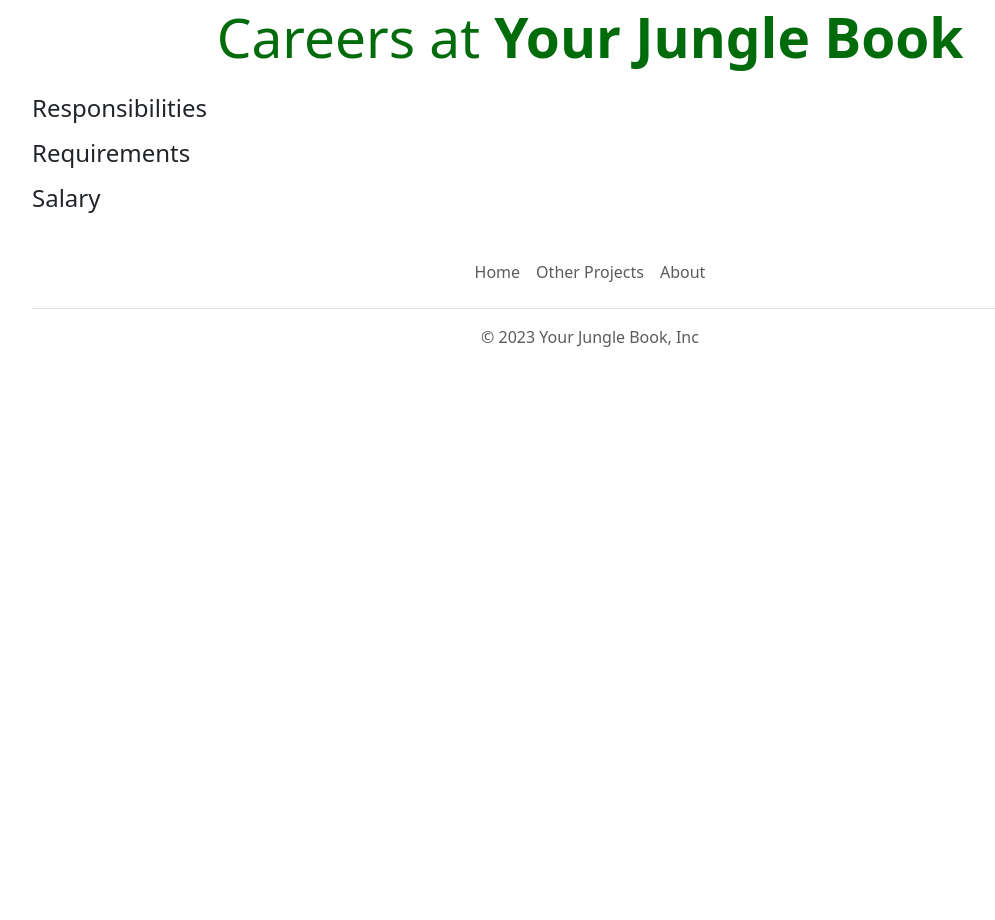
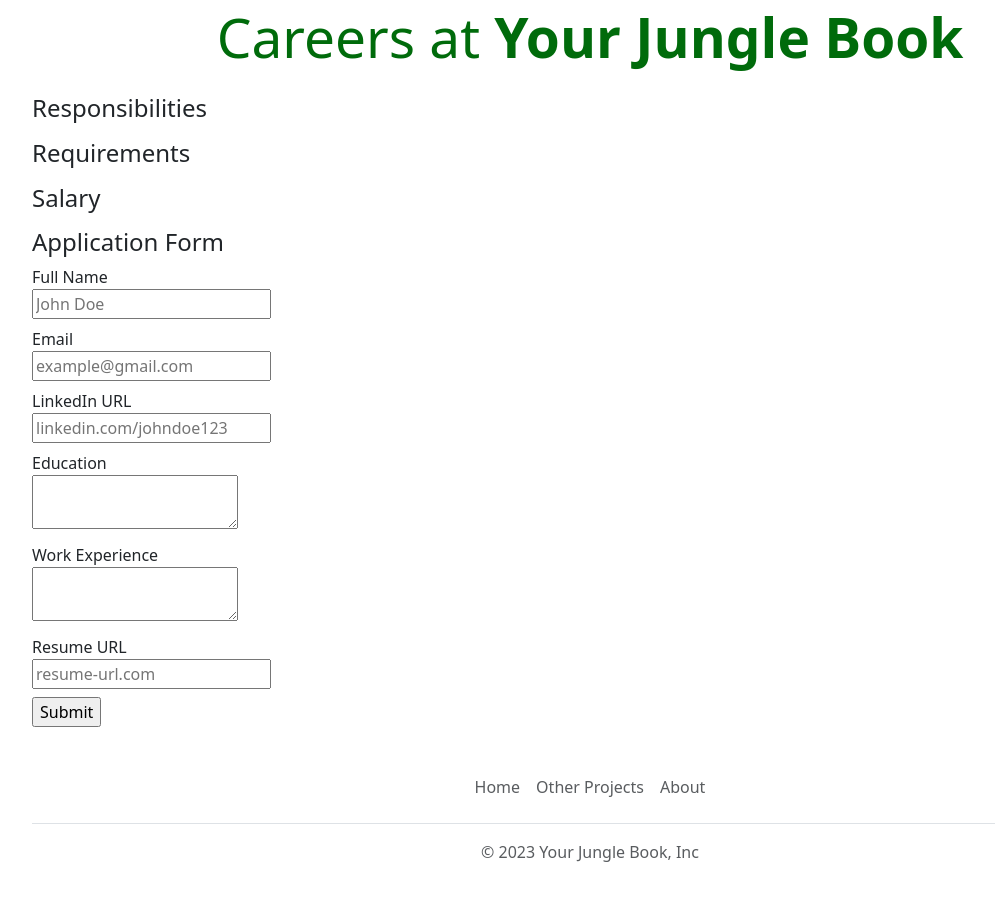
Before and after one commit to rep-pierce/jovian-careers-website-v2, a Flask app: template templates/jobpage.html in a window 1280 px wide. Shown: the part 420-1340 px from the top of the page, without its empty margins (50-1045 px from the left). Before the commit the page ends 767 px from the top, so only its background shows below. Run offline with Flask 3, Linux system fonts and the light colour scheme; the template is opened without the code that fills it, so the values that code supplies are empty.

Commit message:
created submitted app page with dynamic info

```diff
--- a/app.py
+++ b/app.py
@@ -1,36 +1,7 @@
-from flask import Flask, render_template, jsonify
+from flask import Flask, render_template, jsonify, request
 from database import load_jobs_from_db, load_job_from_db
 
 app = Flask(__name__)
-
-# JOBS = [
-#     {
-#         'id': 1,
-#         'title': 'Data Analyst',
-#         'location': 'Bengaluru, India',
-#         'salary': 'USD 70,000'
-#     },
-#     {
-#         'id': 2,
-#         'title': 'Front-end Engineer',
-#         'location': 'Pleasant Grove, UT',
-#         'salary': 'USD 75,000'
-#     },
-#     {
-#         'id': 3,
-#         'title': 'Back-end Engineer',
-#         'location': 'Phoenix, AZ',
-#         'salary': 'USD 80,000'
-#     },
-#     {
-#         'id': 4,
-#         'title': 'Full-stack Engineer',
-#         'location': 'Portland, OR',
-#         'salary': 'USD 85,000'
-#     }
-# ]
-
-
 
 @app.route("/")
 def hello_world():
@@ -51,5 +22,13 @@ def show_job(id):
     return render_template('jobpage.html',
                            job=job)
 
+@app.route("/job/<id>/apply", methods=['post'])
+def apply_to_job(id):
+    data = request.form
+    job = load_job_from_db(id)
+    return render_template('application_submitted.html',
+                           application=data,
+                           job=job)
+
 if __name__ == "__main__":
     app.run(host='0.0.0.0', debug=True)
--- /dev/null
+++ b/templates/application_form.html
@@ -0,0 +1,35 @@
+<h4>Application Form</h4>
+<form action="/job/{{job['id']}}/apply" method="post">
+    <div class="mb-2">
+        <lable>Full Name</lable><br>
+        <input type="text" name="full_name" placeholder="John Doe">
+    </div>
+
+    <div class="mb-2">
+        <lable>Email</lable><br>
+        <input type="text" name="email" placeholder="example@gmail.com">
+    </div>
+
+    <div class="mb-2">
+        <lable>LinkedIn URL</lable><br>
+        <input type="text" name="linkedin_url" placeholder="linkedin.com/johndoe123">
+    </div>
+
+    <div class="mb-2">
+        <lable>Education</lable><br>
+        <textarea name="education"></textarea>
+    </div>
+
+    <div class="mb-2">
+        <lable>Work Experience</lable><br>
+        <textarea name="work_experience"></textarea>
+    </div>
+
+    <div class="mb-2">
+        <lable>Resume URL</lable><br>
+        <input type="text" name="resume_url" placeholder="resume-url.com">
+    </div>
+
+    <input type="submit">
+
+</form>
--- a/templates/jobpage.html
+++ b/templates/jobpage.html
@@ -27,6 +27,7 @@
             </ol>
             <h4>Salary</h4>
             <p>{{job.salary}} {{job.currency}}</p>
+            {% include 'application_form.html' %}
         </div>
         {% include 'footer.html' %}
     </body>
```
Also changed, not shown: templates/application_submitted.html (added, +35 -0 lines).
